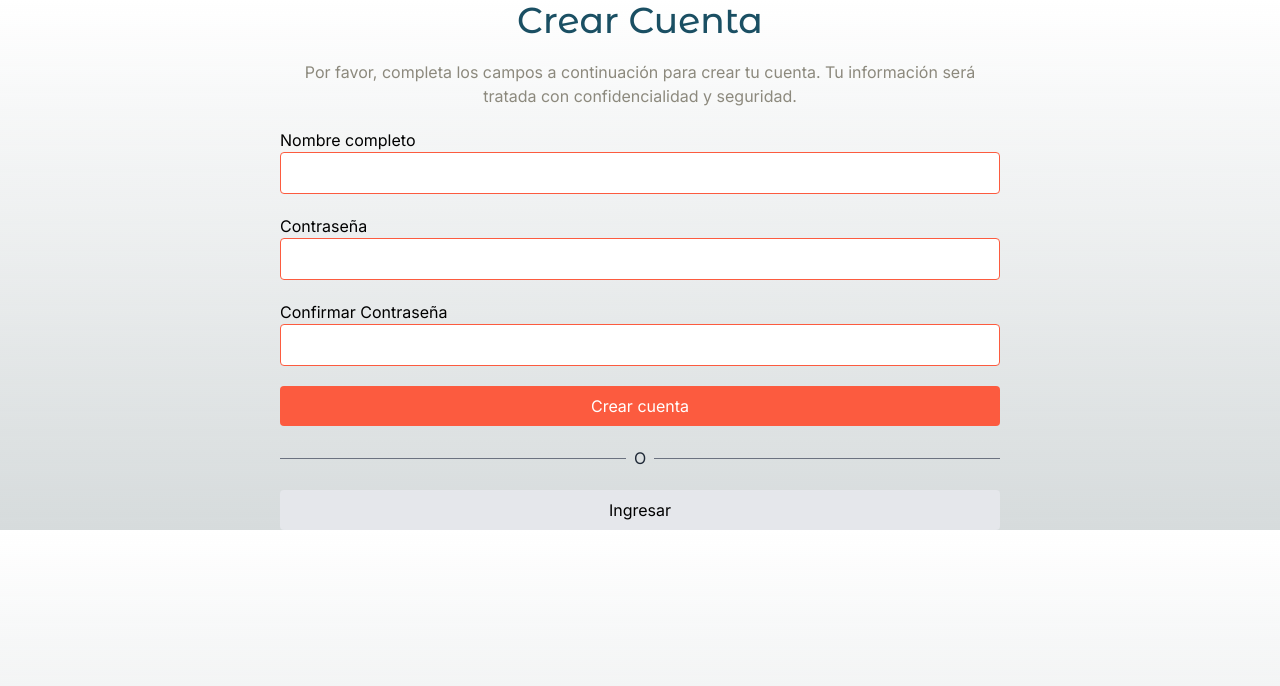
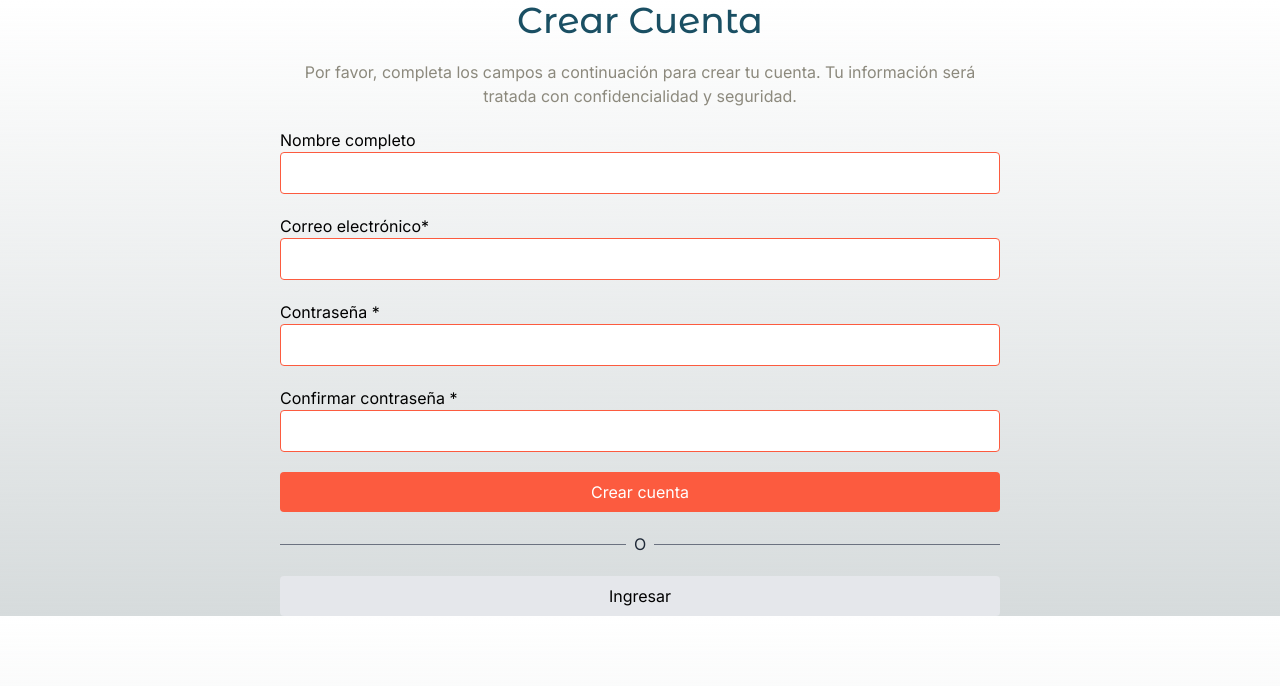
Before and after one commit to TomattoPG1/frontend, a Next.js app: page /auth/new-account in a window 1280 px wide. Shown: the top 686 px of the page. Built offline with nearby package versions, Linux system fonts and the light colour scheme; no server answers.

Commit message:
Se corrigio el formulario se agrego el campo faltante para el correo electronico

```diff
--- a/src/app/auth/new-account/ui/RegisterForm.tsx
+++ b/src/app/auth/new-account/ui/RegisterForm.tsx
@@ -54,7 +54,21 @@ export const RegisterForm = () => {
 
   return (
     <form onSubmit={ handleSubmit( onSubmit ) }  className="flex flex-col">
-      <label htmlFor="email">Nombre completo</label>
+      <label htmlFor="name">Nombre completo</label>
+      <input
+        className={
+          clsx(
+            "px-5 py-2 border login-border-input rounded mb-5",
+            {
+              'border-red-500': errors.name
+            }
+          )
+        }
+        type="text"
+        { ...register('name', { required: true, pattern: /^\S+@\S+$/i }) }
+      />
+
+<label htmlFor="email">Correo electrónico*</label>
       <input
         className={
           clsx(
@@ -68,7 +82,7 @@ export const RegisterForm = () => {
         { ...register('email', { required: true, pattern: /^\S+@\S+$/i }) }
       />
 
-      <label htmlFor="email">Contraseña</label>
+      <label htmlFor="password">Contraseña *</label>
       <input
         className={
           clsx(
@@ -82,7 +96,7 @@ export const RegisterForm = () => {
         { ...register('password', { required: true }) }
       />
 
-      <label htmlFor="email">Confirmar Contraseña</label>
+      <label htmlFor="password">Confirmar contraseña *</label>
       <input
         className={
           clsx(
```
Also changed, not shown: src/auth.config.ts (+0 -7 lines).
